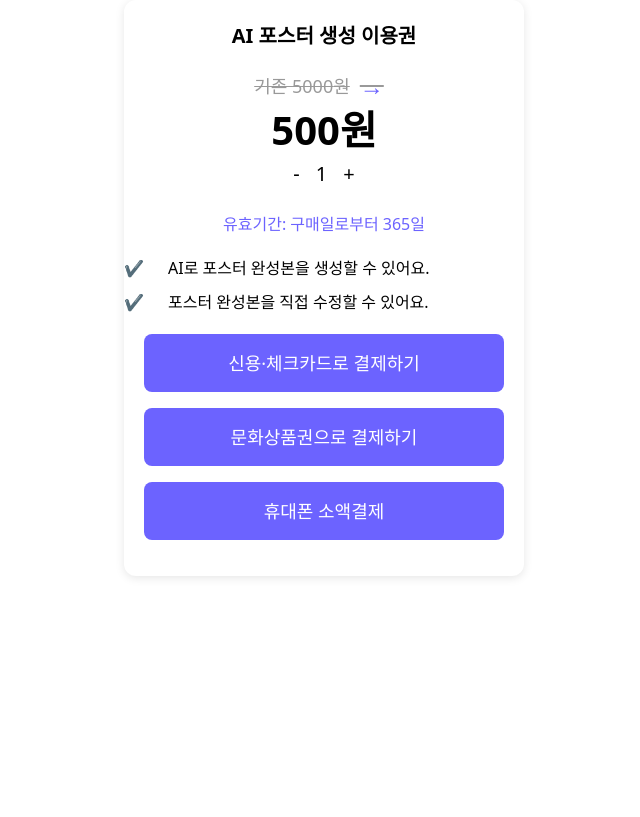
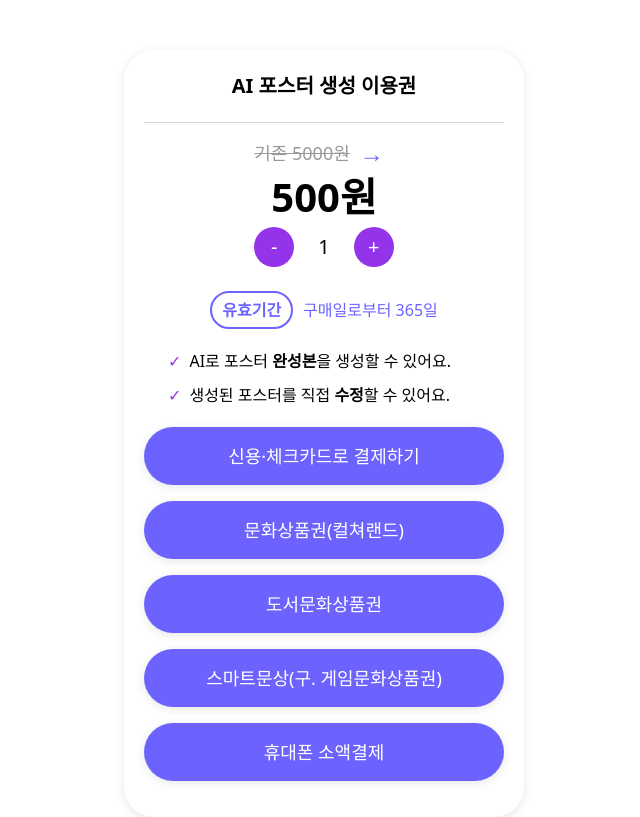
Before and after one commit to SW-rocket-dan/next-spring-test, a Next.js app: page /Payment in a window 1280 px wide. Shown: the whole page, without its empty margins (316-956 px from the left). Built offline with nearby package versions, Linux system fonts and the light colour scheme; no server answers.

Commit message:
문화상품권 3가지 추가

```diff
--- a/pages/Payment.tsx
+++ b/pages/Payment.tsx
@@ -68,13 +68,40 @@ const PaymentPage = () => {
     payMethod: 'CARD',
   };
 
-  const tossPaymentSingleCertificate = {
+  const tossPaymentSingleCertificateCulture = {
     storeId: process.env.NEXT_PUBLIC_STORE_ID,
     channelKey: process.env.NEXT_PUBLIC_CHANNEL_KEY,
     orderName: 'AI 포스터 생성 1장 이용권(토스페이먼츠 단건 결제) (실결제)',
     totalAmount: 500,
     currency: 'CURRENCY_KRW',
-    payMethod: 'CARD',
+    payMethod: 'GIFT_CERTIFICATE',
+    giftCertificate: {
+      giftCertificateType: 'CULTURELAND',
+    }
+  };
+
+  const tossPaymentSingleCertificateBook = {
+    storeId: process.env.NEXT_PUBLIC_STORE_ID,
+    channelKey: process.env.NEXT_PUBLIC_CHANNEL_KEY,
+    orderName: 'AI 포스터 생성 1장 이용권(토스페이먼츠 단건 결제) (실결제)',
+    totalAmount: 500,
+    currency: 'CURRENCY_KRW',
+    payMethod: 'GIFT_CERTIFICATE',
+    giftCertificate: {
+      giftCertificateType: 'BOOKNLIFE',
+    }
+  };
+
+  const tossPaymentSingleCertificateGame = {
+    storeId: process.env.NEXT_PUBLIC_STORE_ID,
+    channelKey: process.env.NEXT_PUBLIC_CHANNEL_KEY,
+    orderName: 'AI 포스터 생성 1장 이용권(토스페이먼츠 단건 결제) (실결제)',
+    totalAmount: 500,
+    currency: 'CURRENCY_KRW',
+    payMethod: 'GIFT_CERTIFICATE',
+    giftCertificate: {
+      giftCertificateType: 'SMART_MUNSANG',
+    }
   };
 
   const tossPaymentSingleMobile = {
@@ -85,7 +112,6 @@ const PaymentPage = () => {
     currency: 'CURRENCY_KRW',
     payMethod: 'MOBILE',
   };
-
 
   const [count, setCount] = useState(1);
   const originalPrice = 5000;
@@ -107,43 +133,59 @@ const PaymentPage = () => {
   return (
     <>
       <div className="flex justify-center items-center h-full">
-        <div className="payment-container bg-white rounded-lg shadow-lg w-96 p-6 text-center">
+        <div className="payment-container bg-white rounded-lg shadow-lg w-96 p-6 text-center mt-10">
           <div className="payment-header text-2xl font-bold mb-6">AI 포스터 생성 이용권</div>
-          <div className="original-price text-lg line-through mb-2">
-            기존 {totalOriginalPrice}원 <span className="arrow">→</span>
+          <hr className="border-gray-300 mb-4" />
+          <div className="original-price text-lg mb-2">
+            <span className="line-through">기존 {totalOriginalPrice}원</span> <span className="arrow">→</span>
           </div>
           <div className="payment-price text-5xl font-bold my-2">{totalPrice}원</div>
           <div className="flex justify-center items-center mb-6">
-            <button className="quantity-button text-xl" onClick={handleDecrease}>-</button>
-            <span className="mx-4 text-xl">  {count}  </span>
-            <button className="quantity-button text-xl" onClick={handleIncrease}>+</button>
+            <button className="quantity-button text-xl bg-purple-600 text-white rounded-full w-10 h-10 flex items-center justify-center mx-2" onClick={handleDecrease}>-</button>
+            <span className="mx-4 text-xl"> {count} </span>
+            <button className="quantity-button text-xl bg-purple-600 text-white rounded-full w-10 h-10 flex items-center justify-center mx-2" onClick={handleIncrease}>+</button>
           </div>
-          <div className="payment-validity text-purple-600 mb-6">유효기간: 구매일로부터 365일</div>
+          <div className="payment-validity mb-6">
+            <span className="validity-label">유효기간</span> 구매일로부터 365일
+          </div>
           <div className="payment-details text-left mb-6">
             <ul className="list-none p-0">
-              <li className="mb-4 relative pl-6">
-                <span className="absolute left-0 text-purple-600"></span> AI로 포스터 완성본을 생성할 수 있어요.
+              <li className="mb-4 relative pl-6 flex items-center">
+                <span className="text-purple-600 mr-2">&#10003;</span> AI로 포스터&nbsp;<span className="font-bold">완성본</span>을 생성할 수 있어요.
               </li>
-              <li className="mb-4 relative pl-6">
-                <span className="absolute left-0 text-purple-600"></span> 포스터 완성본을 직접 수정할 수 있어요.
+              <li className="mb-4 relative pl-6 flex items-center">
+                <span className="text-purple-600 mr-2">&#10003;</span> 생성된 포스터를 직접&nbsp;<span className="font-bold">수정</span>할 수 있어요.
               </li>
             </ul>
           </div>
           <div className="button-container">
             <button
-              className="payment-button bg-purple-600 text-white py-4 w-full rounded-lg text-lg mb-4"
+              className="payment-button bg-purple-600 text-white py-4 w-full rounded-lg text-lg mb-4 shadow-button"
               onClick={() => handlePurchase(tossPaymentSingleCard)}
             >
               신용·체크카드로 결제하기
             </button>
             <button
-              className="payment-button bg-purple-600 text-white py-4 w-full rounded-lg text-lg mb-4"
-              onClick={() => handlePurchase(tossPaymentSingleCertificate)}
+              className="payment-button bg-purple-600 text-white py-4 w-full rounded-lg text-lg mb-4 shadow-button"
+              onClick={() => handlePurchase(tossPaymentSingleCertificateCulture)}
             >
-              문화상품권으로 결제하기
+              문화상품권(컬쳐랜드)
             </button>
             <button
-              className="payment-button bg-purple-600 text-white py-4 w-full rounded-lg text-lg mb-4"
+              className="payment-button bg-purple-600 text-white py-4 w-full rounded-lg text-lg mb-4 shadow-button"
+              onClick={() => handlePurchase(tossPaymentSingleCertificateBook)}
+            >
+              도서문화상품권
+            </button>
+            <button
+              className="payment-button bg-purple-600 text-white py-4 w-full rounded-lg text-lg mb-4 shadow-button"
+              onClick={() => handlePurchase(tossPaymentSingleCertificateGame)}
+            >
+              스마트문상(구. 게임문화상품권)
+            </button>
+
+            <button
+              className="payment-button bg-purple-600 text-white py-4 w-full rounded-lg text-lg mb-4 shadow-button"
               onClick={() => handlePurchase(tossPaymentSingleMobile)}
             >
               휴대폰 소액결제
@@ -156,16 +198,14 @@ const PaymentPage = () => {
         .button-container {
           margin-top: 20px; /* 버튼들 상단에 여백 추가 */
         }
-        .payment-button {
-          margin-bottom: 16px; /* 버튼들 사이에 여백 추가 */
-        }
         .payment-container {
           background-color: #fff;
-          border-radius: 12px;
+          border-radius: 30px;
           box-shadow: 0 2px 10px rgba(0, 0, 0, 0.1);
           width: 400px;
           padding: 20px;
           text-align: center;
+          margin-top: 50px; /* 전체 컨텐츠를 아래로 이동시킴 */
         }
         .payment-header {
           font-size: 20px;
@@ -193,6 +233,18 @@ const PaymentPage = () => {
         .payment-validity {
           color: #6c63ff;
           margin: 10px 0;
+          display: flex;
+          justify-content: center;
+          align-items: center;
+        }
+        .validity-label {
+          display: inline-block;
+          padding: 5px 10px;
+          border: 2px solid #6c63ff;
+          border-radius: 20px;
+          color: #6c63ff;
+          font-weight: bold;
+          margin-right: 10px;
         }
         .payment-details {
           text-align: left;
@@ -205,12 +257,8 @@ const PaymentPage = () => {
         .payment-details ul li {
           margin: 10px 0;
           position: relative;
-        }
-        .payment-details ul li::before {
-          content: '✔';
-          position: absolute;
-          left: -20px;
-          color: #6c63ff;
+          display: flex;
+          align-items: center;
         }
         .payment-button {
           background-color: #6c63ff;
@@ -218,9 +266,16 @@ const PaymentPage = () => {
           border: none;
           padding: 15px;
           width: 100%;
-          border-radius: 8px;
+          border-radius: 40px;
           font-size: 18px;
           cursor: pointer;
+          margin-bottom: 16px;
+        }
+        .flex.justify-between .payment-button {
+          flex: 1;
+        }
+        .shadow-button {
+          box-shadow: 0 2px 10px rgba(0, 0, 0, 0.1);
         }
       `}</style>
     </>
```
